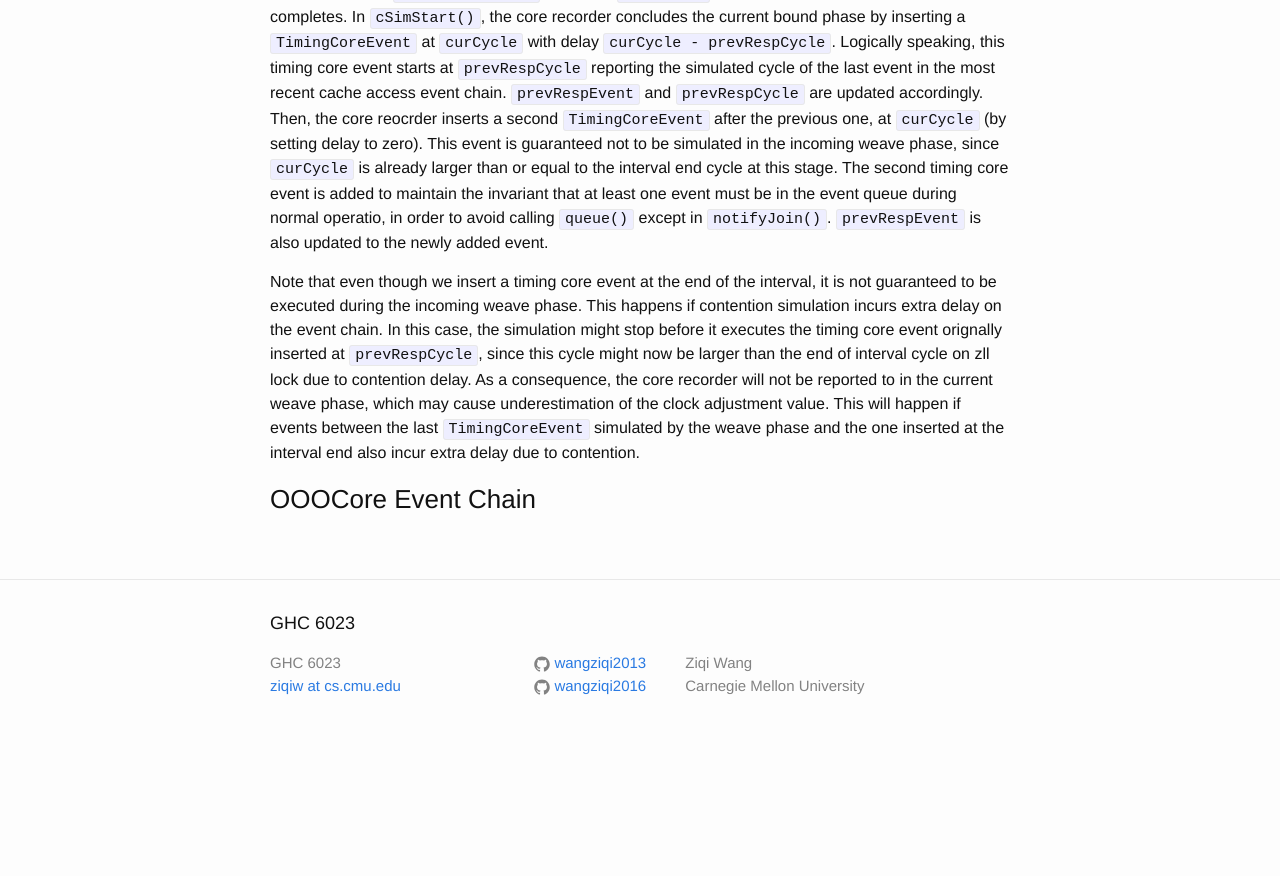
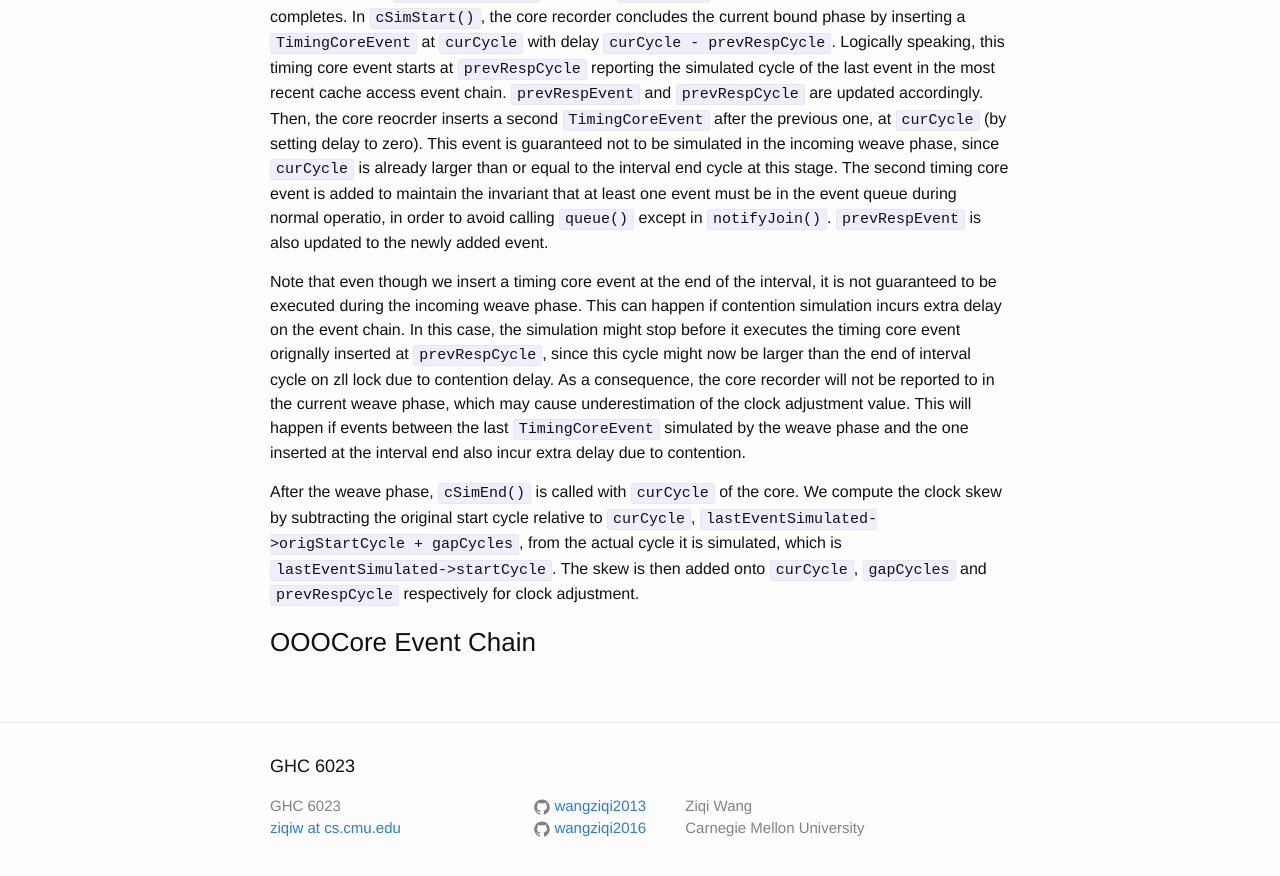
Before and after one commit to wangziqi2013/wangziqi2013.github.io, a Jekyll site: the page built from _posts/2019-01-22-understand-zsim-contention-sim.markdown, in a window 1280 px wide and 900 px high, scrolled down 18683 px. Shown: the top 876 px of the window. Built offline with Jekyll 4.4.1, drawn with Linux system fonts in a browser that asks for light colours; before the commit the page ends 19440 px from its top, so only the background shows below that.

Commit message:
Adding clock adjustment

```diff
--- a/_posts/2019-01-22-understand-zsim-contention-sim.markdown
+++ b/_posts/2019-01-22-understand-zsim-contention-sim.markdown
@@ -684,12 +684,17 @@ must be in the event queue during normal operatio, in order to avoid calling `qu
 `prevRespEvent` is also updated to the newly added event.
 
 Note that even though we insert a timing core event at the end of the interval, it is not guaranteed to be executed
-during the incoming weave phase. This happens if contention simulation incurs extra delay on the event chain. In this case,
+during the incoming weave phase. This can happen if contention simulation incurs extra delay on the event chain. In this case,
 the simulation might stop before it executes the timing core event orignally inserted at `prevRespCycle`, since this cycle
 might now be larger than the end of interval cycle on zll lock due to contention delay. As a consequence, the core recorder
 will not be reported to in the current weave phase, which may cause underestimation of the clock adjustment value. This
 will happen if events between the last `TimingCoreEvent` simulated by the weave phase and the one inserted at the interval
 end also incur extra delay due to contention.
 
+After the weave phase, `cSimEnd()` is called with `curCycle` of the core. We compute the clock skew by subtracting the
+original start cycle relative to `curCycle`, `lastEventSimulated->origStartCycle + gapCycles`, from the actual cycle it
+is simulated, which is `lastEventSimulated->startCycle`. The skew is then added onto `curCycle`, `gapCycles` and `prevRespCycle`
+respectively for clock adjustment.
+
 
 ### OOOCore Event Chain
```
